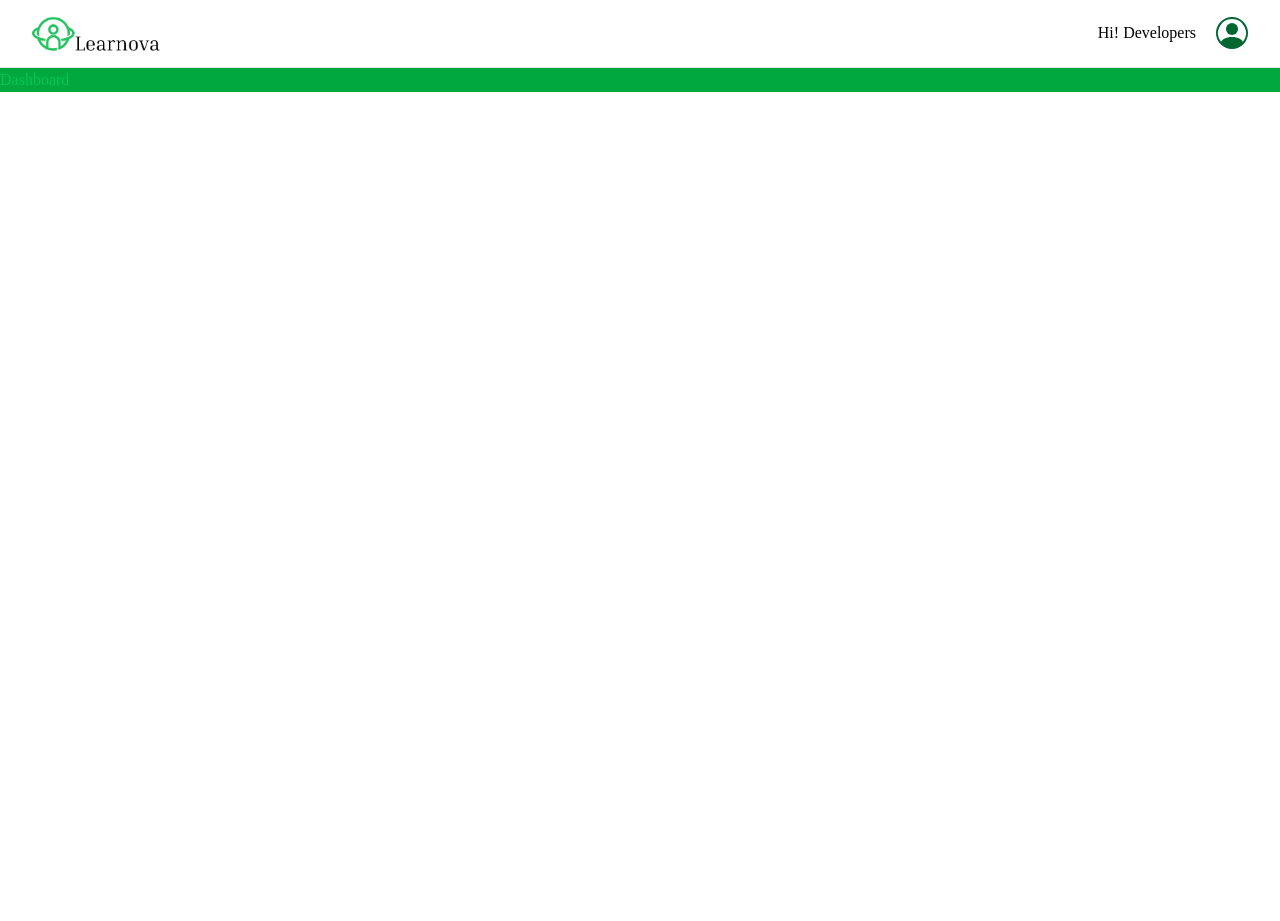
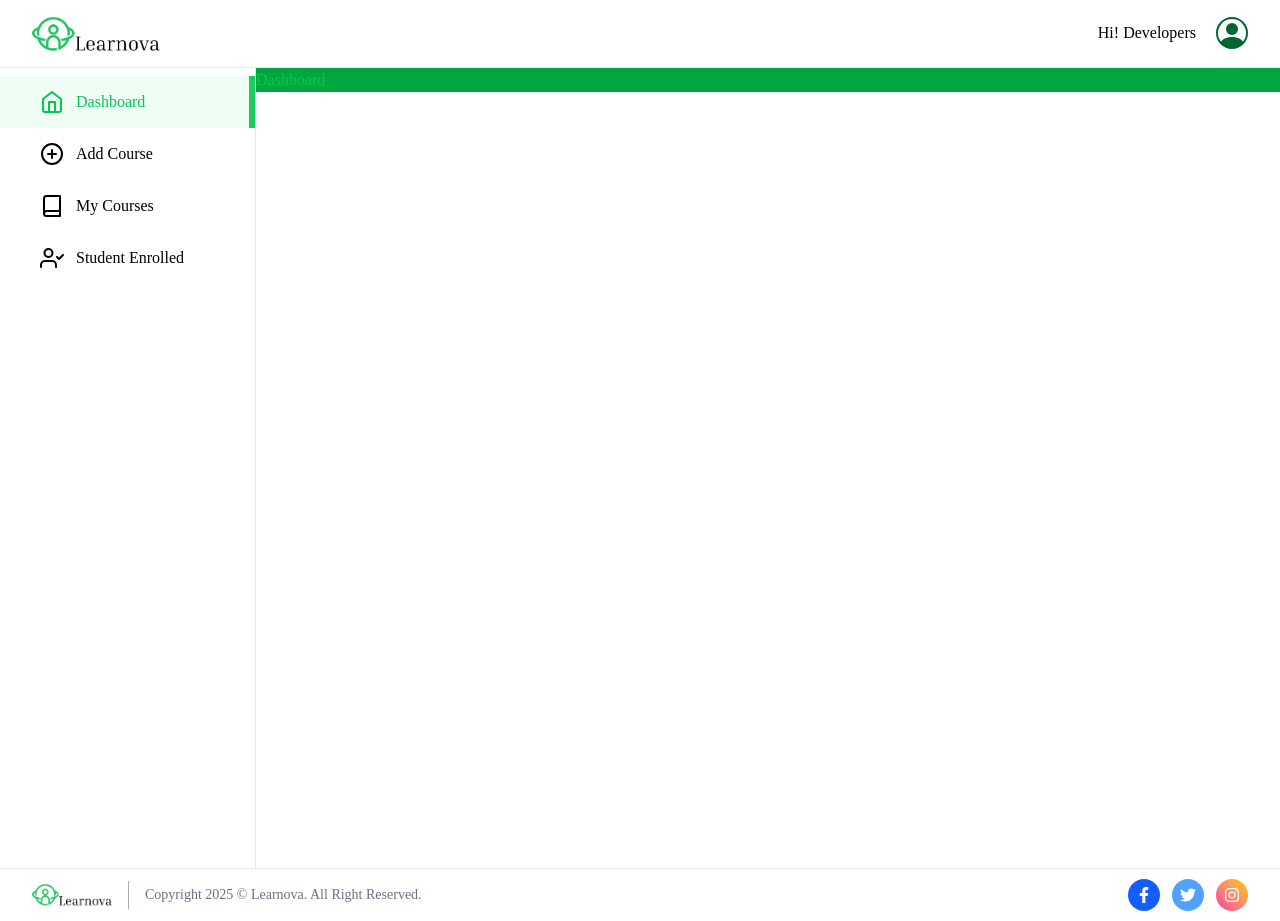
Before and after one commit to PrethigahShanmugarajah/Learnova, a React (Vite) app in the folder Client/: page /educator in a window 1280 px wide. Before the commit the page ends 800 px from the top, so only its background shows below. Built offline with nearby package versions, Linux system fonts and the light colour scheme; no server answers; a web font is replaced by a local one.

Commit message:
Complete Educator page

```diff
--- a/Client/src/pages/educator/Educator.jsx
+++ b/Client/src/pages/educator/Educator.jsx
@@ -2,12 +2,19 @@
 import React from "react";
 import { Outlet } from "react-router-dom";
 import Navbar from "../../components/educator/Navbar";
+import Sidebar from "../../components/educator/Sidebar";
+import Footer from "../../components/educator/Footer";
 
 const Educator = () => {
   return (
     <div className="text-default min-h-screen bg-white">
       <Navbar />
-      <div>{<Outlet />}</div>
+      <div className="flex">
+        <Sidebar />
+        <div className="flex-1">{<Outlet />}</div>
+      </div>
+
+      <Footer />
     </div>
   );
 };
```
